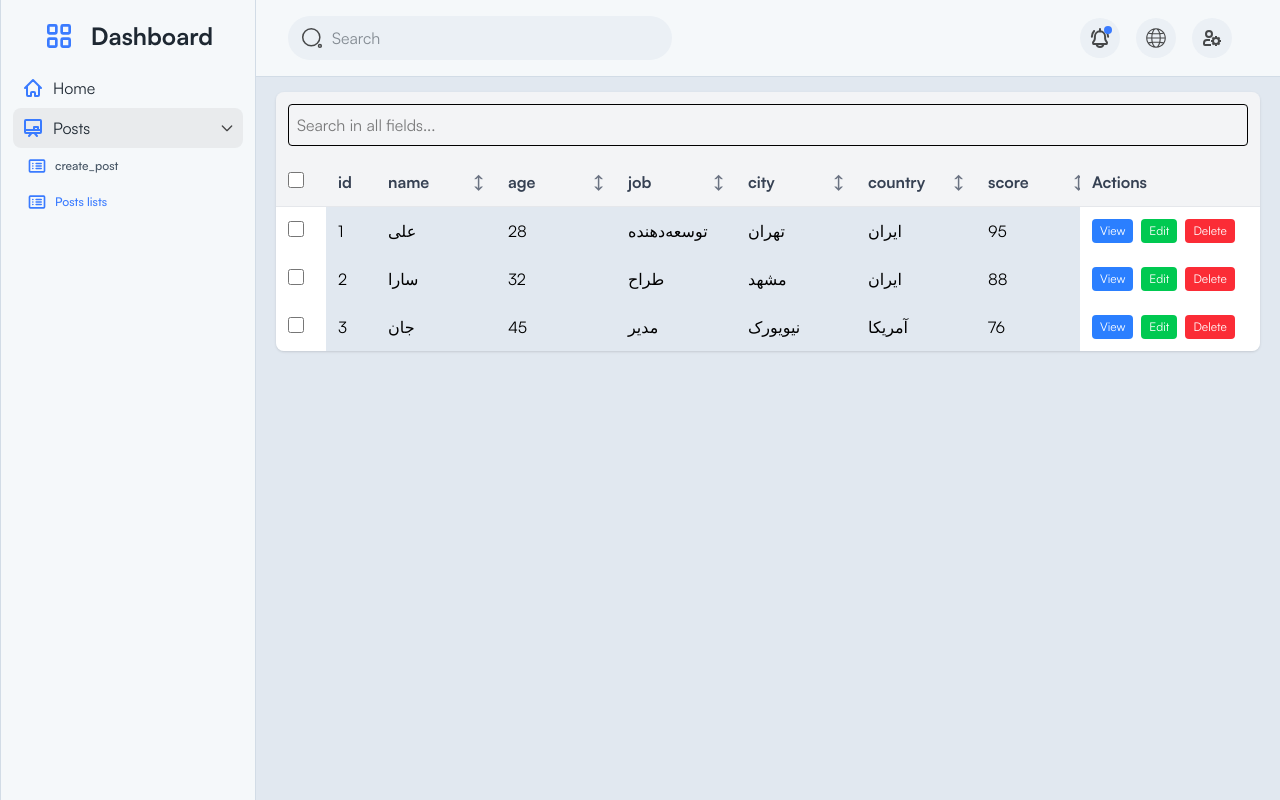
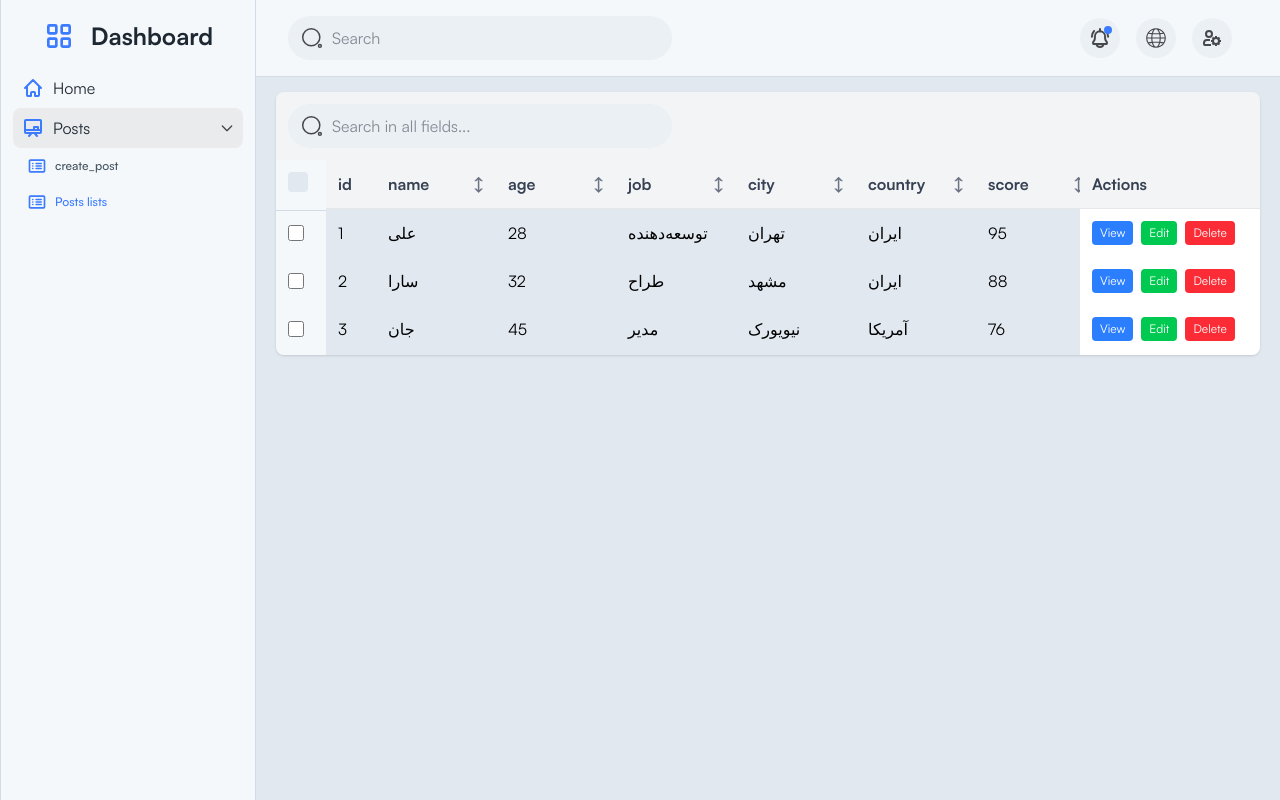
Before and after one commit to mfelfelani72/react-admin, a React (Vite) app: page /posts in a window 1280 px wide. Built offline with nearby package versions, Linux system fonts and the light colour scheme.

Commit message:
update table

```diff
--- a/src/features/core/components/Table/Table.jsx
+++ b/src/features/core/components/Table/Table.jsx
@@ -1,4 +1,17 @@
-import React, { useState, useEffect, useRef } from "react";
+import { useState, useEffect, useRef } from "react";
+import { useTranslation } from "react-i18next";
+
+// Components
+
+import { InputRadioButton, InputSearch } from "../Input";
+
+// Functions
+
+import { cn } from "../../../../../utils/libs/cn";
+
+// Zustand
+
+import useAppStore from "../../../../app/stores/AppStore.js";
 
 const Table = ({
   data = [],
@@ -7,7 +20,11 @@ const Table = ({
   onDelete = () => {},
   onView = () => {},
   onEdit = () => {},
+  ...props
 }) => {
+  // hooks
+  const { t } = useTranslation();
+
   // State management
   const initialData = data;
   const [displayData, setDisplayData] = useState(initialData);
@@ -16,6 +33,12 @@ const Table = ({
   const [searchTerm, setSearchTerm] = useState("");
   const [columnWidths, setColumnWidths] = useState({});
   const [selectedRows, setSelectedRows] = useState([]);
+
+  const [selectAll, setSelectAll] = useState("empty");
+
+  const themeColor = useAppStore((state) => state.themeColor);
+
+  // refs
   const tableRef = useRef(null);
   const firstColRef = useRef(null);
   const lastColRef = useRef(null);
@@ -39,9 +62,9 @@ const Table = ({
 
   // Row selection handlers
   const handleRowSelect = (rowId) => {
-    setSelectedRows(prev =>
+    setSelectedRows((prev) =>
       prev.includes(rowId)
-        ? prev.filter(id => id !== rowId)
+        ? prev.filter((id) => id !== rowId)
         : [...prev, rowId]
     );
   };
@@ -50,8 +73,9 @@ const Table = ({
     if (selectedRows.length === displayData.length) {
       setSelectedRows([]);
     } else {
-      setSelectedRows(displayData.map(row => row.id));
+      setSelectedRows(displayData.map((row) => row.id));
     }
+    setSelectAll("empty");
   };
 
   // Sorting functionality
@@ -97,9 +121,7 @@ const Table = ({
   // Empty state
   if (initialData.length === 0) {
     return (
-      <div className="p-4 text-center text-gray-500">
-        No data available
-      </div>
+      <div className="p-4 text-center text-gray-500">No data available</div>
     );
   }
 
@@ -116,13 +138,21 @@ const Table = ({
   // Calculate column widths
   useEffect(() => {
     const updateWidths = () => {
-      if (tableRef.current && firstColRef.current && lastColRef.current && columns?.length > 0) {
+      if (
+        tableRef.current &&
+        firstColRef.current &&
+        lastColRef.current &&
+        columns?.length > 0
+      ) {
         const tableWidth = tableRef.current.offsetWidth;
         const firstColWidth = firstColRef.current.offsetWidth;
         const lastColWidth = lastColRef.current.offsetWidth;
         const availableWidth = tableWidth - firstColWidth - lastColWidth;
 
-        const totalBaseWidth = columns.reduce((sum, col) => sum + col.baseWidth, 0);
+        const totalBaseWidth = columns.reduce(
+          (sum, col) => sum + col.baseWidth,
+          0
+        );
         const expandFactor = Math.max(1, availableWidth / totalBaseWidth);
 
         const newWidths = {};
@@ -139,20 +169,27 @@ const Table = ({
     return () => window.removeEventListener("resize", updateWidths);
   }, [columns]);
 
+  useEffect(() => {
+    if (selectAll !== "empty") {
+      handleSelectAll();
+    }
+  }, [selectAll]);
+
   return (
+    <>
       <div
         className="w-full overflow-hidden rounded-lg shadow dark:shadow-gray-700"
         ref={tableRef}
       >
         {/* Search input */}
         <div className="p-3 bg-gray-100 dark:bg-gray-700">
-        <input
-          type="text"
+          <div className="w-96">
+            <InputSearch
+              placeholder={t("Search in all fields...")}
               onChange={(e) => handleSearch(e.target.value)}
-          className="w-full p-2 border rounded dark:bg-gray-800 dark:border-gray-600 dark:text-white"
-          placeholder="Search in all fields..."
               value={searchTerm}
             />
+          </div>
         </div>
 
         {/* Table structure */}
@@ -160,15 +197,22 @@ const Table = ({
           {/* Fixed checkbox column */}
           <div
             ref={firstColRef}
-          className="flex-shrink-0 sticky left-0 z-10 bg-white dark:bg-gray-800"
+            className="flex-shrink-0 sticky left-0 z-10 bg-Background-light dark:bg-Background-dark"
             style={{ width: 50 }}
           >
-          <div className="p-3 bg-gray-100 dark:bg-gray-700 font-bold text-gray-700 dark:text-white border-b border-gray-200 dark:border-gray-600 sticky top-0 z-20">
-            <input
-              type="checkbox"
-              checked={selectedRows.length === displayData.length && displayData.length > 0}
-              onChange={handleSelectAll}
-              className="h-4 w-4 rounded border-gray-300 text-blue-600 focus:ring-blue-500 dark:border-gray-600 dark:bg-gray-800"
+            <div className="p-3 bg-Background-light dark:bg-Background-dark font-bold text-gray-700 dark:text-white border-b border-Line-light dark:border-Line-dark sticky top-0 z-20">
+              <InputRadioButton
+                id={"sort-table-" + props?.id}
+                name={"check-all"}
+                setSortRadio={setSelectAll}
+                index={"selected"}
+                onChange={() => {}}
+                // onChange={handleSelectAll}
+                checked={
+                  selectedRows.length === displayData.length &&
+                  displayData.length > 0
+                }
+                className={""}
               />
             </div>
 
@@ -181,7 +225,7 @@ const Table = ({
                   type="checkbox"
                   checked={selectedRows.includes(item.id)}
                   onChange={() => handleRowSelect(item.id)}
-                className="h-4 w-4 rounded border-gray-300 text-blue-600 focus:ring-blue-500 dark:border-gray-600 dark:bg-gray-800"
+                  className="h-4 w-4 rounded border-gray-300 text-red-600 focus:ring-red-500 dark:border-gray-600 dark:bg-gray-800"
                 />
               </div>
             ))}
@@ -195,7 +239,9 @@ const Table = ({
                   <div
                     key={`header-${column.key}`}
                     className="flex-shrink-0 p-3 bg-gray-100 dark:bg-gray-700 font-bold text-gray-700 dark:text-white border-b border-gray-200 dark:border-gray-600 sticky top-0 z-10"
-                  style={{ width: columnWidths[column.key] || column.baseWidth }}
+                    style={{
+                      width: columnWidths[column.key] || column.baseWidth,
+                    }}
                   >
                     <div className="flex items-center justify-between">
                       {column.title}
@@ -221,7 +267,9 @@ const Table = ({
                     <div
                       key={`cell-${item.id || rowIndex}-${column.key}`}
                       className="flex-shrink-0 p-3 dark:text-white"
-                    style={{ width: columnWidths[column.key] || column.baseWidth }}
+                      style={{
+                        width: columnWidths[column.key] || column.baseWidth,
+                      }}
                     >
                       {item[column.key]}
                     </div>
@@ -269,6 +317,7 @@ const Table = ({
           </div>
         </div>
       </div>
+    </>
   );
 };
 
--- a/src/features/posts/containers/PostLists.jsx
+++ b/src/features/posts/containers/PostLists.jsx
@@ -45,9 +45,10 @@ const PostLists = () => {
     <>
       <div className="relative z-5">
         <Table
+          id={"mohammad"}
           data={data}
           customColumnConfig={{
-            id: { title: "id", sortable: false,  baseWidth: 50 },
+            id: { title: "id", sortable: false, baseWidth: 50 },
           }}
           onDelete={(id) => console.log("Delete item with id:", id)}
           onView={(item) => console.log("View item:", item)}
```
Lines whose indentation alone changed are shown as unchanged.
